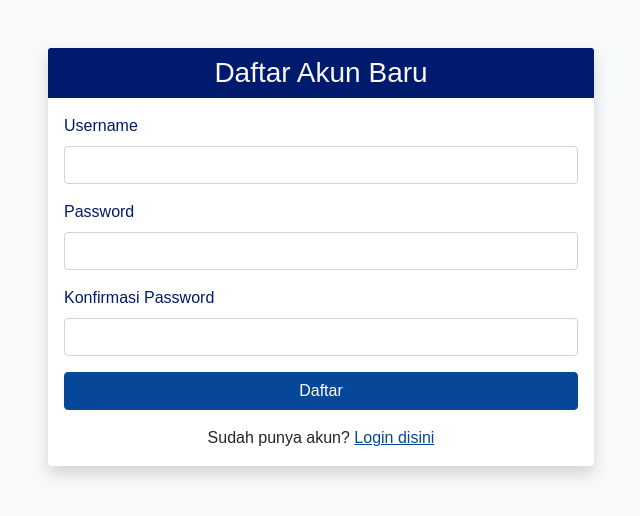
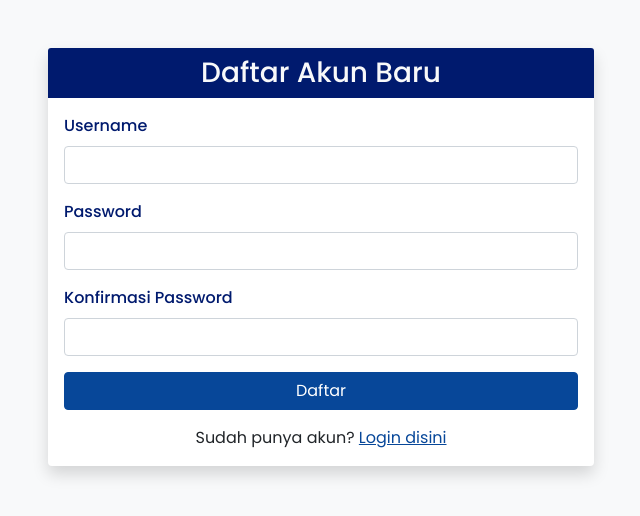
Before and after one commit to deliasaniark/quiz-online-php, a PHP site: page /auth/register.php in a window 1280 px wide. Shown: the top 516 px of the page, without its empty margins (319-959 px from the left). Run offline with PHP 8.4, Linux system fonts and the light colour scheme.

Commit message:
Add Google Fonts integration: include Poppins font in the head section of multiple admin and auth pages for improved typography consistency across the application.

```diff
--- a/admin/dashboard.php
+++ b/admin/dashboard.php
@@ -26,6 +26,7 @@ $total_quiz = mysqli_fetch_assoc($result_quiz)['total_quiz'];
 <html>
 <head>
     <title>Dashboard Admin - Quiz Online</title>
+    <link href="https://fonts.googleapis.com/css2?family=Poppins:wght@300;400;500;600;700&display=swap" rel="stylesheet">
     <link href="https://cdn.jsdelivr.net/npm/bootstrap@5.1.3/dist/css/bootstrap.min.css" rel="stylesheet">
     <link href="https://cdn.jsdelivr.net/npm/bootstrap-icons@1.7.2/font/bootstrap-icons.css" rel="stylesheet">
     <link href="/assets/css/style.css" rel="stylesheet">
--- a/admin/questions.php
+++ b/admin/questions.php
@@ -50,6 +50,7 @@ function getProfilePhotoUrl($user) {
 <html>
 <head>
     <title>Kelola Soal Quiz - Admin</title>
+    <link href="https://fonts.googleapis.com/css2?family=Poppins:wght@300;400;500;600;700&display=swap" rel="stylesheet">
     <link href="https://cdn.jsdelivr.net/npm/bootstrap@5.1.3/dist/css/bootstrap.min.css" rel="stylesheet">
     <link href="https://cdn.jsdelivr.net/npm/bootstrap-icons@1.7.2/font/bootstrap-icons.css" rel="stylesheet">
     <link href="https://cdn.datatables.net/1.11.5/css/dataTables.bootstrap5.min.css" rel="stylesheet">
--- a/admin/quiz.php
+++ b/admin/quiz.php
@@ -60,6 +60,7 @@ function getProfilePhotoUrl($user)
 
 <head>
     <title>Kelola Quiz - Admin</title>
+    <link href="https://fonts.googleapis.com/css2?family=Poppins:wght@300;400;500;600;700&display=swap" rel="stylesheet">
     <link href="https://cdn.jsdelivr.net/npm/bootstrap@5.1.3/dist/css/bootstrap.min.css" rel="stylesheet">
     <link href="https://cdn.jsdelivr.net/npm/bootstrap-icons@1.7.2/font/bootstrap-icons.css" rel="stylesheet">
     <link href="https://cdn.datatables.net/1.11.5/css/dataTables.bootstrap5.min.css" rel="stylesheet">
--- a/admin/users.php
+++ b/admin/users.php
@@ -44,6 +44,7 @@ function getProfilePhotoUrl($user) {
 <html>
 <head>
     <title>Kelola Users - Admin</title>
+    <link href="https://fonts.googleapis.com/css2?family=Poppins:wght@300;400;500;600;700&display=swap" rel="stylesheet">
     <link href="https://cdn.jsdelivr.net/npm/bootstrap@5.1.3/dist/css/bootstrap.min.css" rel="stylesheet">
     <link href="https://cdn.jsdelivr.net/npm/bootstrap-icons@1.7.2/font/bootstrap-icons.css" rel="stylesheet">
     <!-- DataTables CSS -->
--- a/auth/login.php
+++ b/auth/login.php
@@ -43,6 +43,7 @@ if (isset($_POST['login'])) {
 <html>
 <head>
     <title>Login - Quiz Online</title>
+    <link href="https://fonts.googleapis.com/css2?family=Poppins:wght@300;400;500;600;700&display=swap" rel="stylesheet">
     <link href="https://cdn.jsdelivr.net/npm/bootstrap@5.1.3/dist/css/bootstrap.min.css" rel="stylesheet">
     <link href="/assets/css/style.css" rel="stylesheet">
 </head>
--- a/auth/register.php
+++ b/auth/register.php
@@ -36,6 +36,7 @@ if (isset($_POST['register'])) {
 <html>
 <head>
     <title>Register - Quiz Online</title>
+    <link href="https://fonts.googleapis.com/css2?family=Poppins:wght@300;400;500;600;700&display=swap" rel="stylesheet">
     <link href="https://cdn.jsdelivr.net/npm/bootstrap@5.1.3/dist/css/bootstrap.min.css" rel="stylesheet">
     <link href="/assets/css/style.css" rel="stylesheet">
 </head>
```
